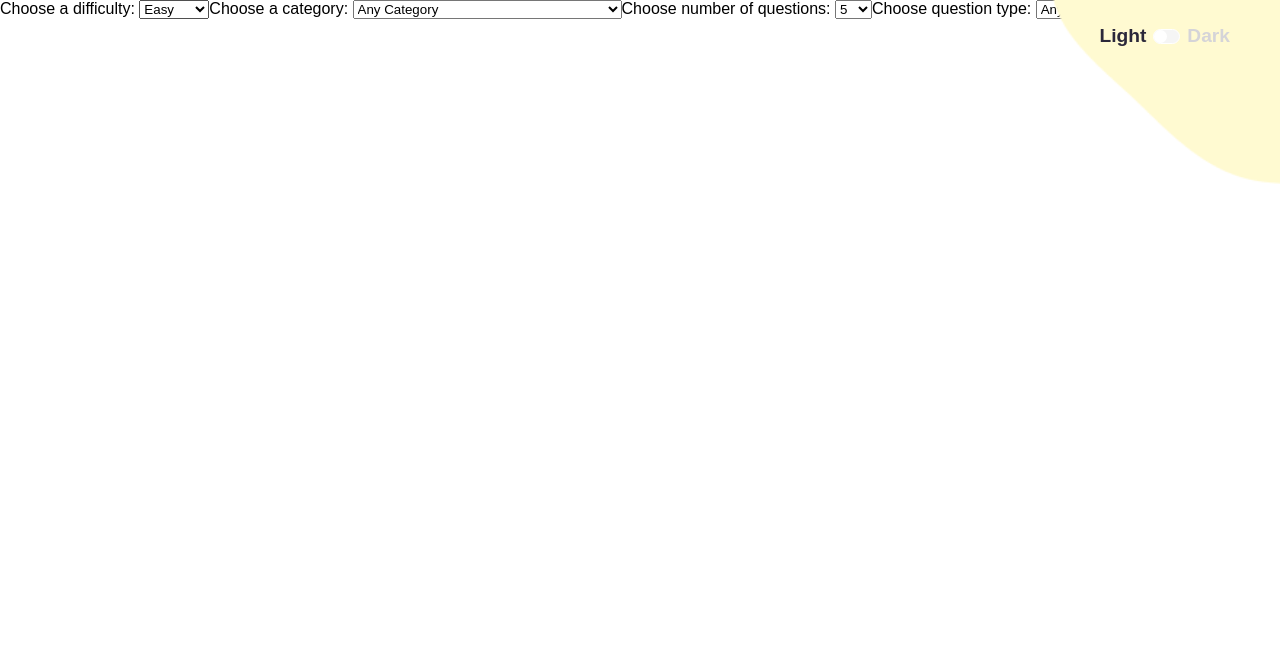
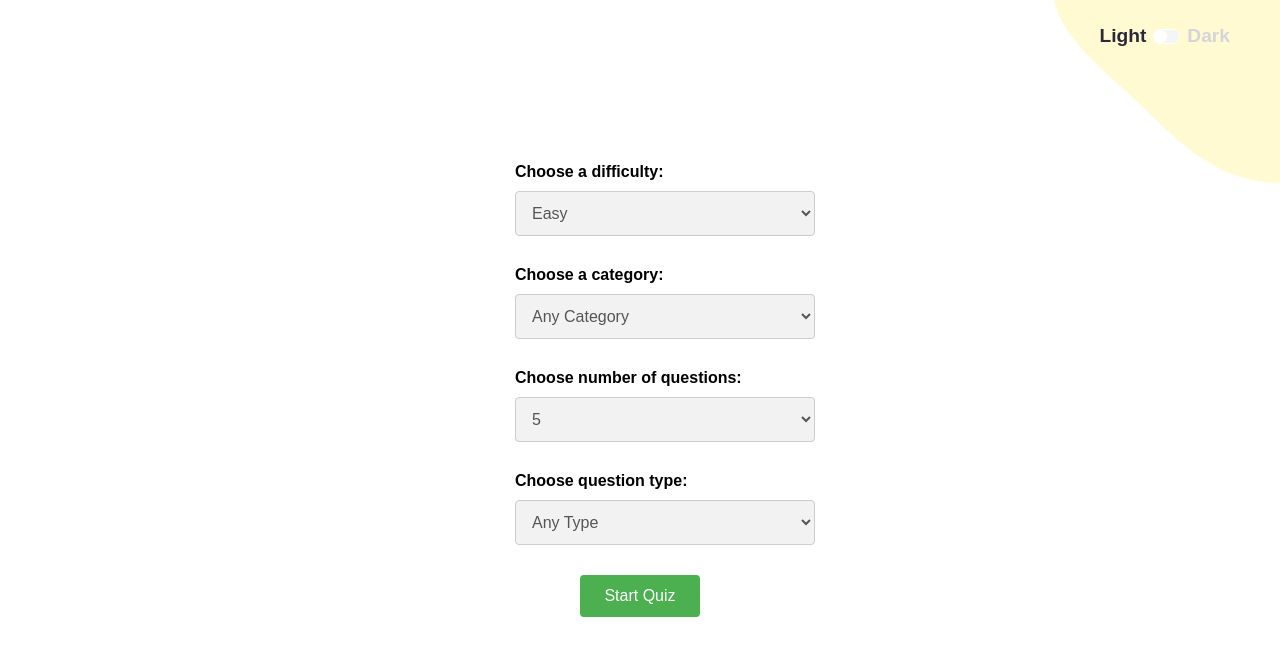
Before and after one commit to SXV357/Quizzical, a React (Create React App) app in the folder quiz-game/: page / in a window 1280 px wide. Both pictures are taken after a click on the button "Choose Preferences". Shown: the top 656 px of the page. Built offline with nearby package versions, Linux system fonts and the light colour scheme.

Commit message:
style updates

```diff
--- a/quiz-game/src/Components/SelectPreferences.js
+++ b/quiz-game/src/Components/SelectPreferences.js
@@ -1,6 +1,7 @@
 import React from 'react'
 
 export default function SelectPreferences({
+  dark,
   difficulty,
   difficulties,
   setDifficulty,
@@ -13,35 +14,50 @@ export default function SelectPreferences({
   questionType,
   setQuestionType
 }) {
+
+  const labelStyle = {
+    color: dark ? "#fff" : "#000"
+  }
+
   return (
-    <div className = "preferences">
-        <label htmlFor="difficulty">Choose a difficulty: </label>
+    <div className = "preferences" style = {{backgroundColor: dark ? "#000" : "#fff"}}>
+      <div className = "input-group">
+      <label htmlFor="difficulty" style = {labelStyle}>Choose a difficulty: </label>
         <select name = "difficulty" id = "difficulty" value = {difficulty} onChange = {setDifficulty}>
           {difficulties.map((option, idx) => {
             return <option key = {idx} value = {option}>{option.charAt(0).toUpperCase() + option.slice(1)}</option>
           })}
         </select>
-        <label htmlFor="category">Choose a category: </label>
+      </div>
+      <div className = "input-group">
+      <label htmlFor="category" style = {labelStyle}>Choose a category: </label>
         <select name = "category" id = "category" value = {selectedCategory.category} onChange = {setCategory}>
           {Object.keys(categories).map((category, index) => {
             return <option key = {index} value={category}>{category}</option>
           })}
         </select>
-        <label htmlFor="numQuestions">Choose number of questions: </label>
+      </div>
+      <div className = "input-group">
+      <label htmlFor="numQuestions" style = {labelStyle}>Choose number of questions: </label>
         <select name = "numQuestions" id = "numQuestions" value = {numQuestions} onChange={setNumQuestions}>
           {[5,10,15,20].map((amount, i) => {
             return <option key = {i} value = {amount}>{amount}</option>
           })}
         </select>
-        <label htmlFor="questionType">Choose question type: </label>
+      </div>
+      <div className = "input-group">
+      <label htmlFor="questionType" style = {labelStyle}>Choose question type: </label>
         <select name = "questionType" id = "questionType" value = {questionType} onChange={setQuestionType}>
           {["Any Type", "Multiple Choice", "True / False"].map((type, id) => {
             return <option key = {id} value = {type}>{type}</option>
           })}
         </select>
-        <button onClick = {begin}>
+      </div>
+      <div className = "input-group">
+      <button onClick = {begin} className = "start-button">
             Start Quiz
         </button>
+      </div>
     </div>
   )
 }
--- a/quiz-game/src/style.css
+++ b/quiz-game/src/style.css
@@ -230,3 +230,59 @@ main.dark .toggler--dark {
 main.dark .toggler--slider {
   justify-content: flex-end;
 }
+
+/*Preferences Page*/
+
+.preferences {
+  display: flex;
+  flex-direction: column;
+  align-items: center;
+  justify-content: center;
+  padding: 20px;
+  gap: 10px;
+  position: absolute;
+  top: 50%;
+  left: 50%;
+  transform: translate(-50%, -50%);
+  width: 100vw;
+  height: 100vh;
+}
+
+.input-group {
+  margin-bottom: 20px;
+  max-width: 250px;
+  display: flex;
+  flex-direction: column;
+  gap: 5px;
+}
+
+label {
+  margin-bottom: 5px;
+  font-weight: bold;
+  color: #333;
+}
+
+select {
+  padding: 12px;
+  border-radius: 4px;
+  border: 1px solid #ccc;
+  font-size: 16px;
+  width: 300px;
+  background-color: #f2f2f2;
+  color: #555;
+}
+
+.start-button {
+  padding: 12px 24px;
+  font-size: 16px;
+  background-color: #4caf50;
+  color: white;
+  border: none;
+  border-radius: 4px;
+  cursor: pointer;
+  transition: background-color 0.3s ease;
+}
+
+.start-button:hover {
+  background-color: #45a049;
+}
```
